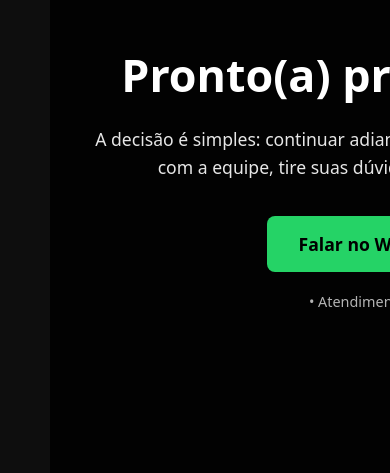
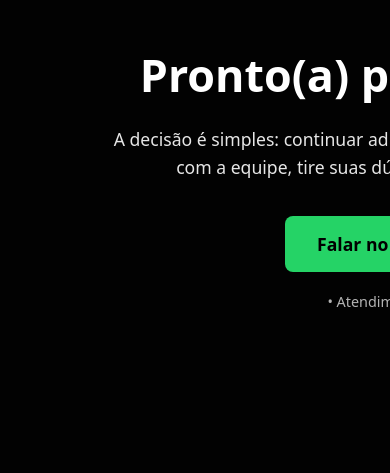
Before and after one commit to caiocavalcantepsc/corrente-conselho, a plain HTML site: page index.html in a window 390 px wide. Shown: the part 7831-8304 px from the top of the page. Drawn offline with Linux system fonts and the light colour scheme.

Commit message:
Update style.css

```diff
--- a/style.css
+++ b/style.css
@@ -1101,8 +1101,7 @@ width: 800px;
   }
 
   .contato {
-    width: 170%;
-    margin-left: 50px;
+    width: 800px;
   }
 
 
```
